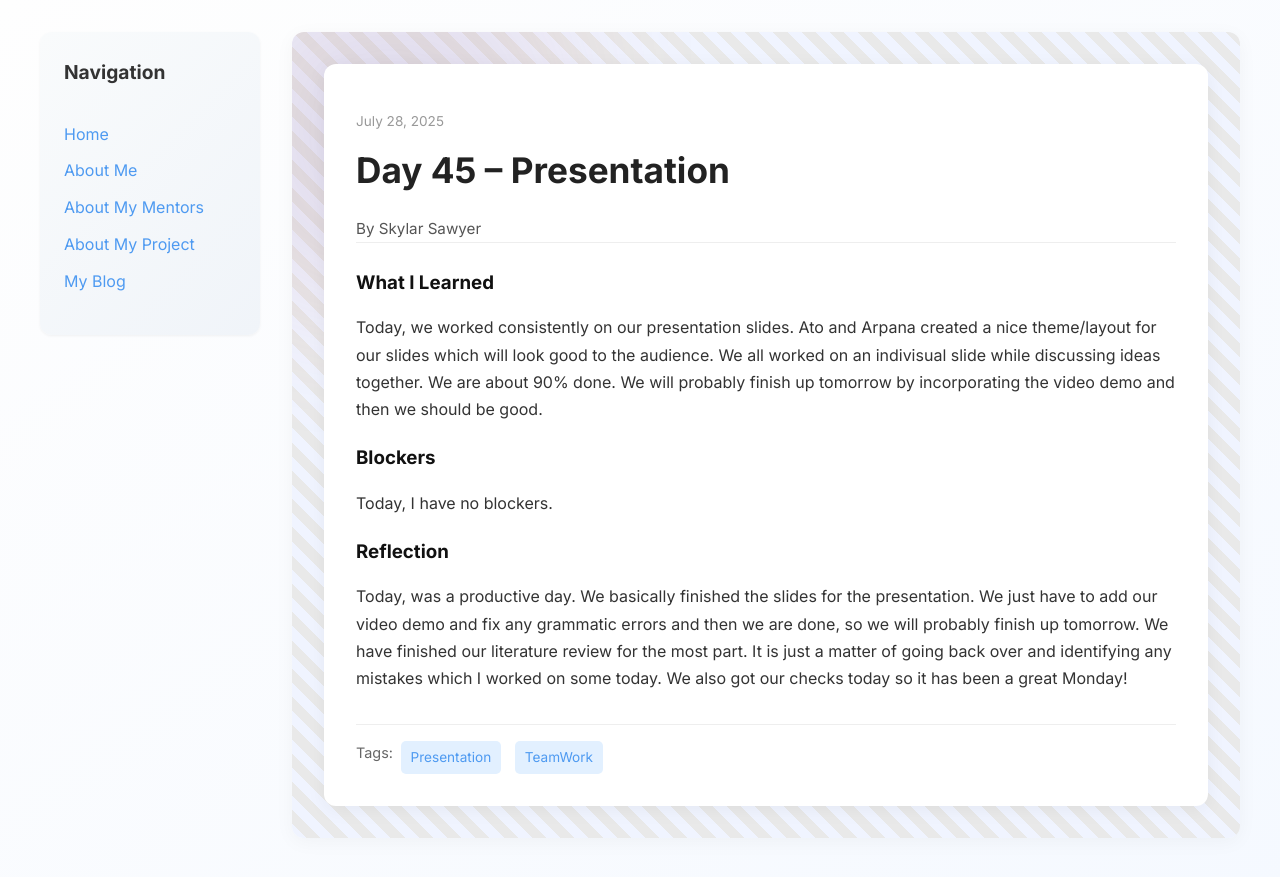
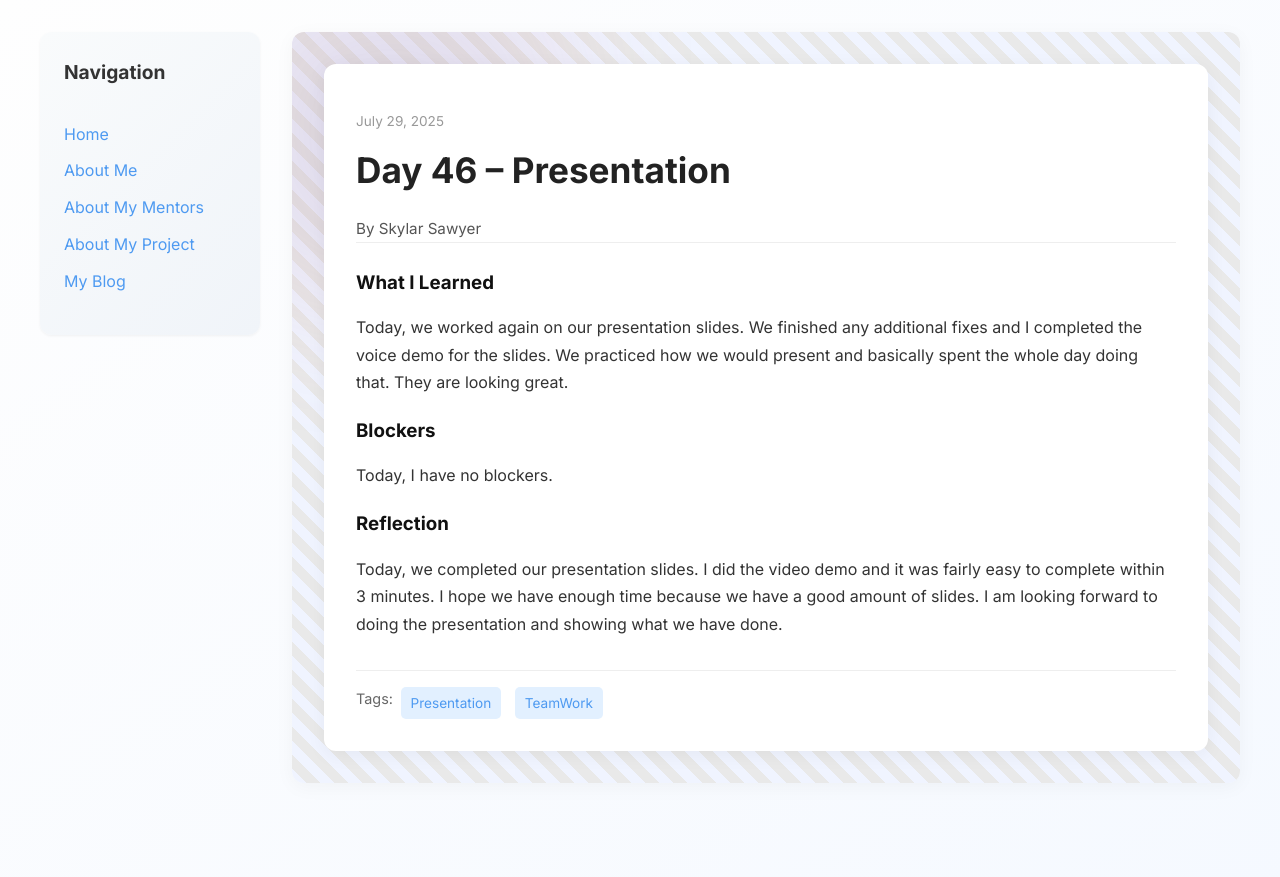
Before and after one commit to skysaw13/skysaw13.github.io, a Jekyll site: the page built from _posts/2025-07-29-day-46.md, in a window 1280 px wide. Shown: the top 877 px of the page. Built offline with Jekyll 4.4.1, drawn with Linux system fonts in a browser that asks for light colours.

Commit message:
Update 2025-07-29-day-46.md

```diff
--- a/_posts/2025-07-29-day-46.md
+++ b/_posts/2025-07-29-day-46.md
@@ -1,17 +1,17 @@
 ---
 layout: post
-title: "Day 45 – Presentation"
-date: 2025-07-28
+title: "Day 46 – Presentation"
+date: 2025-07-29
 author: Skylar Sawyer
-permalink: /day45.html
+permalink: /day46.html
 tags: ["Presentation", "TeamWork"]
 
 what_i_learned: |
-  Today, we worked consistently on our presentation slides. Ato and Arpana created a nice theme/layout for our slides which will look good to the audience. We all worked on an indivisual slide while discussing ideas together. We are about 90% done. We will probably finish up tomorrow by incorporating the video demo and then we should be good.
+  Today, we worked again on our presentation slides. We finished any additional fixes and I completed the voice demo for the slides. We practiced how we would present and basically spent the whole day doing that. They are looking great.
 
 blockers: |
   Today, I have no blockers.
 
 reflection: |
-  Today, was a productive day. We basically finished the slides for the presentation. We just have to add our video demo and fix any grammatic errors and then we are done, so we will probably finish up tomorrow. We have finished our literature review for the most part. It is just a matter of going back over and identifying any mistakes which I worked on some today. We also got our checks today so it has been a great Monday!
+  Today, we completed our presentation slides. I did the video demo and it was fairly easy to complete within 3 minutes. I hope we have enough time because we have a good amount of slides. I am looking forward to doing the presentation and showing what we have done.
 ---
```
